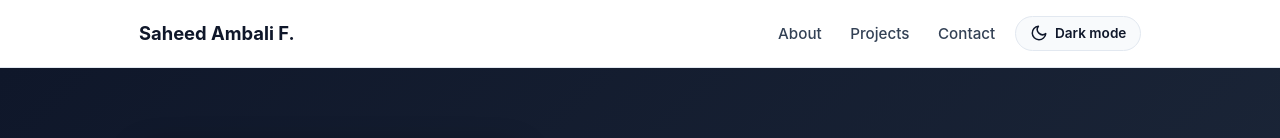
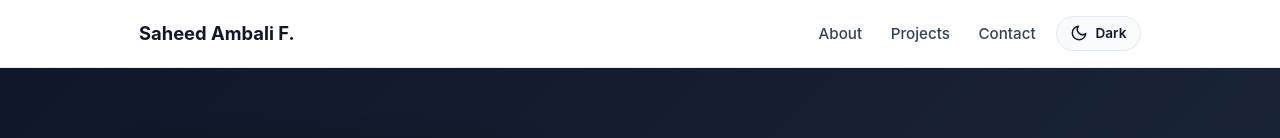
Before and after one commit to funsho04/funsho04.github.io, a plain HTML site: page index.html in a window 1280 px wide. Shown: the top 138 px of the page. Drawn offline with Linux system fonts and the light colour scheme.

Commit message:
Simplify theme label text in index.html

```diff
--- a/index.html
+++ b/index.html
@@ -179,7 +179,7 @@
     .theme-toggle svg { flex-shrink: 0; }
     :root[data-theme="dark"] .theme-toggle .icon-moon { display: none; }
     :root:not([data-theme="dark"]) .theme-toggle .icon-sun { display: none; }
-    @media (max-width: 600px) { .theme-toggle .theme-label { display: none; } .theme-toggle { padding: 0.4rem 0.6rem; } }
+    @media (max-width: 600px) { .theme-toggle { margin-left: 0.6rem; padding: 0.35rem 0.65rem; } }
   </style>
   <script>
     (function () {
@@ -208,7 +208,7 @@
       <button type="button" class="theme-toggle" id="theme-toggle" aria-label="Switch to dark mode" title="Switch to dark mode">
         <svg class="icon-moon" viewBox="0 0 24 24" width="18" height="18" fill="none" stroke="currentColor" stroke-width="2" stroke-linecap="round" stroke-linejoin="round" aria-hidden="true"><path d="M21 12.8A9 9 0 1 1 11.2 3a7 7 0 0 0 9.8 9.8z"/></svg>
         <svg class="icon-sun" viewBox="0 0 24 24" width="18" height="18" fill="none" stroke="currentColor" stroke-width="2" stroke-linecap="round" stroke-linejoin="round" aria-hidden="true"><circle cx="12" cy="12" r="4"/><path d="M12 2v2M12 20v2M4.93 4.93l1.41 1.41M17.66 17.66l1.41 1.41M2 12h2M20 12h2M4.93 19.07l1.41-1.41M17.66 6.34l1.41-1.41"/></svg>
-        <span class="theme-label">Dark mode</span>
+        <span class="theme-label">Dark</span>
       </button>
       </div>
     </div>
@@ -405,7 +405,7 @@
     function syncThemeBtn() {
       var dark = document.documentElement.getAttribute("data-theme") === "dark";
       var msg = dark ? "Switch to light mode" : "Switch to dark mode";
-      themeBtn.querySelector(".theme-label").textContent = dark ? "Light mode" : "Dark mode";
+      themeBtn.querySelector(".theme-label").textContent = dark ? "Light" : "Dark";
       themeBtn.setAttribute("aria-label", msg);
       themeBtn.setAttribute("title", msg);
     }
```
